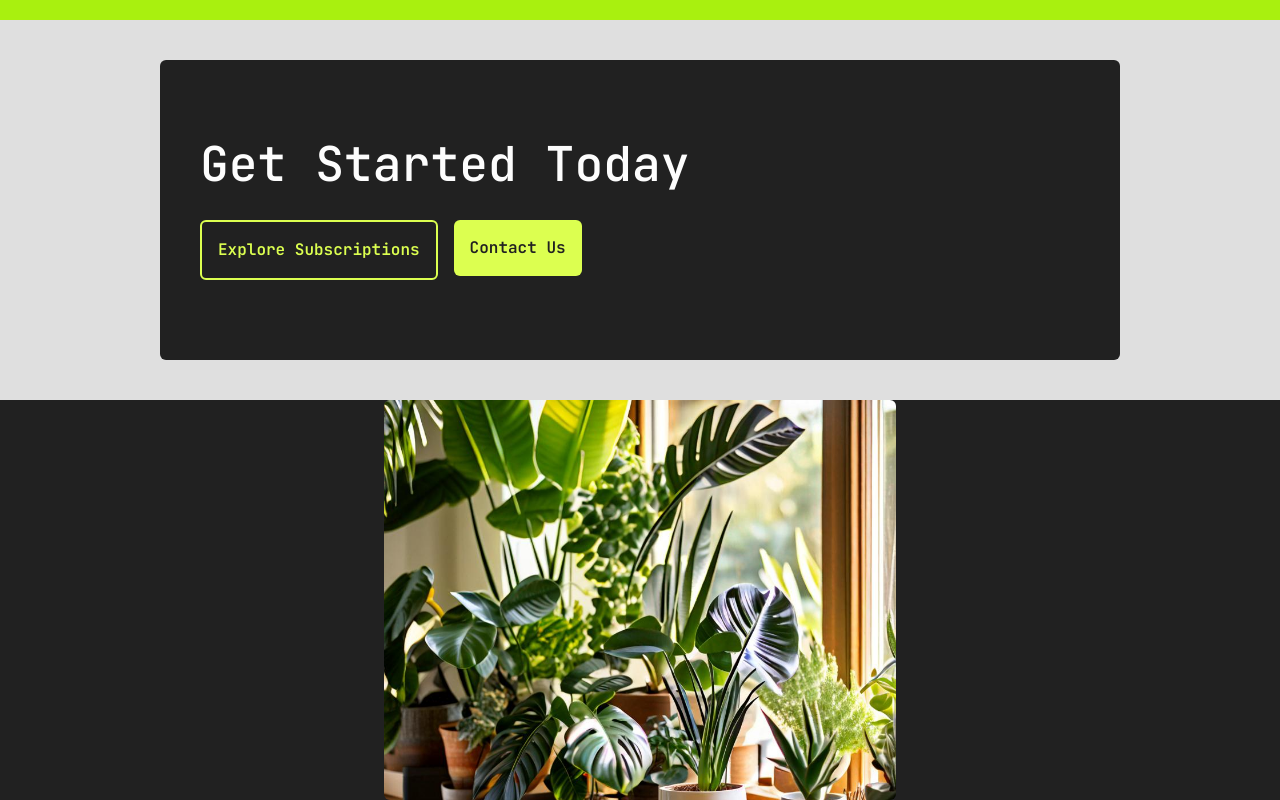
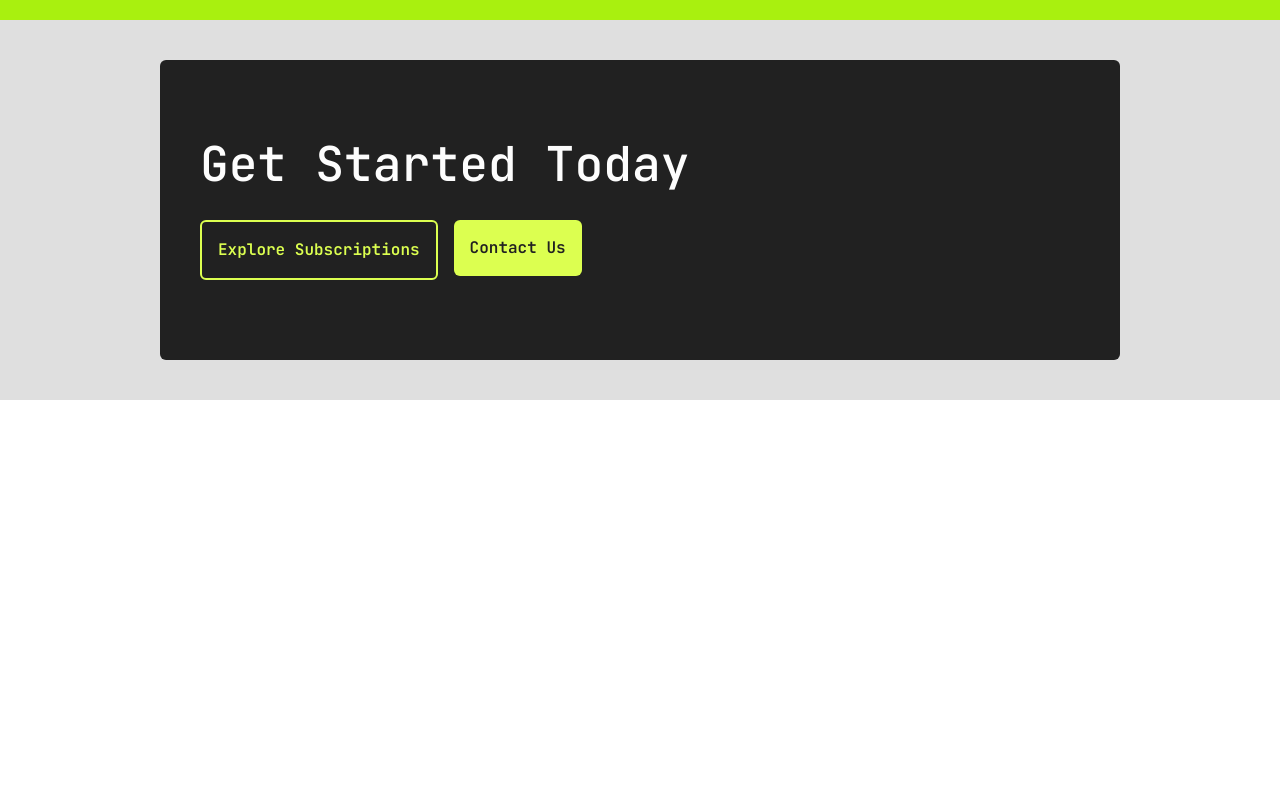
Before and after one commit to himanshuu004/plantywide, a Next.js app: page / in a window 1280 px wide. Shown: the part 4278-5078 px from the top of the page. After the commit the page ends 4678 px from the top, so only its background shows below. Built offline with nearby package versions, Linux system fonts and the light colour scheme.

Commit message:
image rem

```diff
--- a/app/page.tsx
+++ b/app/page.tsx
@@ -41,16 +41,6 @@ export default function Home() {
       <div className="w-full h-full bg-[#dfdfdf] text-[#fdfdfd] flex flex-col justify-center items-center">
         <GetStarted />
       </div>
-      <div className="w-2/5 flex justify-center items-center">
-        <Image
-          src={HeroImg}
-          alt="Hero"
-          width={1000}
-          height={1000}
-          priority
-          className="h-[400px] w-full overflow-x-hidden object-cover rounded-md"
-        />
-      </div>
     </main>
   );
 }
```
